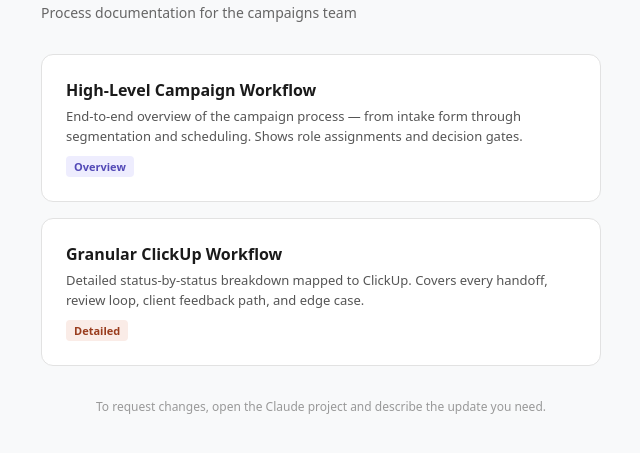
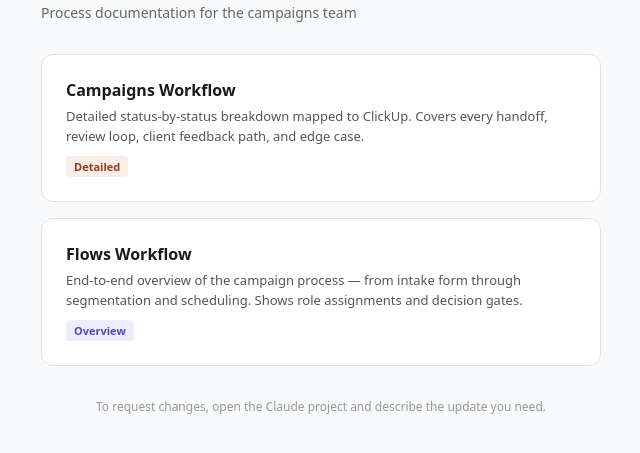
Before and after one commit to franluckandco/onboardingworkflows, a plain HTML site: page index.html in a window 1280 px wide. Shown: the part 209-662 px from the top of the page, without its empty margins (319-959 px from the left). Drawn offline with Linux system fonts and the light colour scheme.

Commit message:
Update index.html

```diff
--- a/index.html
+++ b/index.html
@@ -15,8 +15,8 @@
   .card h2 { font-size: 16px; font-weight: 600; margin-bottom: 6px; }
   .card p { font-size: 13px; color: #555; line-height: 1.5; }
   .tag { display: inline-block; font-size: 11px; font-weight: 600; padding: 3px 8px; border-radius: 4px; margin-top: 10px; }
+  .tag.detailed { background: #FAECE7; color: #993C1D; }
   .tag.overview { background: #EEEDFE; color: #534AB7; }
-  .tag.detailed { background: #FAECE7; color: #993C1D; }
   .footer { margin-top: 32px; font-size: 12px; color: #999; text-align: center; }
 </style>
 </head>
@@ -25,16 +25,16 @@
   <h1>Campaign Workflows</h1>
   <p class="subtitle">Process documentation for the campaigns team</p>
 
-  <a class="card" href="campaign-high-level-workflow.html">
-    <h2>High-Level Campaign Workflow</h2>
+  <a class="card" href="campaigns-workflow.html">
+    <h2>Campaigns Workflow</h2>
+    <p>Detailed status-by-status breakdown mapped to ClickUp. Covers every handoff, review loop, client feedback path, and edge case.</p>
+    <span class="tag detailed">Detailed</span>
+  </a>
+
+  <a class="card" href="flows-workflow.html">
+    <h2>Flows Workflow</h2>
     <p>End-to-end overview of the campaign process — from intake form through segmentation and scheduling. Shows role assignments and decision gates.</p>
     <span class="tag overview">Overview</span>
-  </a>
-
-  <a class="card" href="campaign-granular-cu-workflow.html">
-    <h2>Granular ClickUp Workflow</h2>
-    <p>Detailed status-by-status breakdown mapped to ClickUp. Covers every handoff, review loop, client feedback path, and edge case.</p>
-    <span class="tag detailed">Detailed</span>
   </a>
 
   <div class="footer">
```
